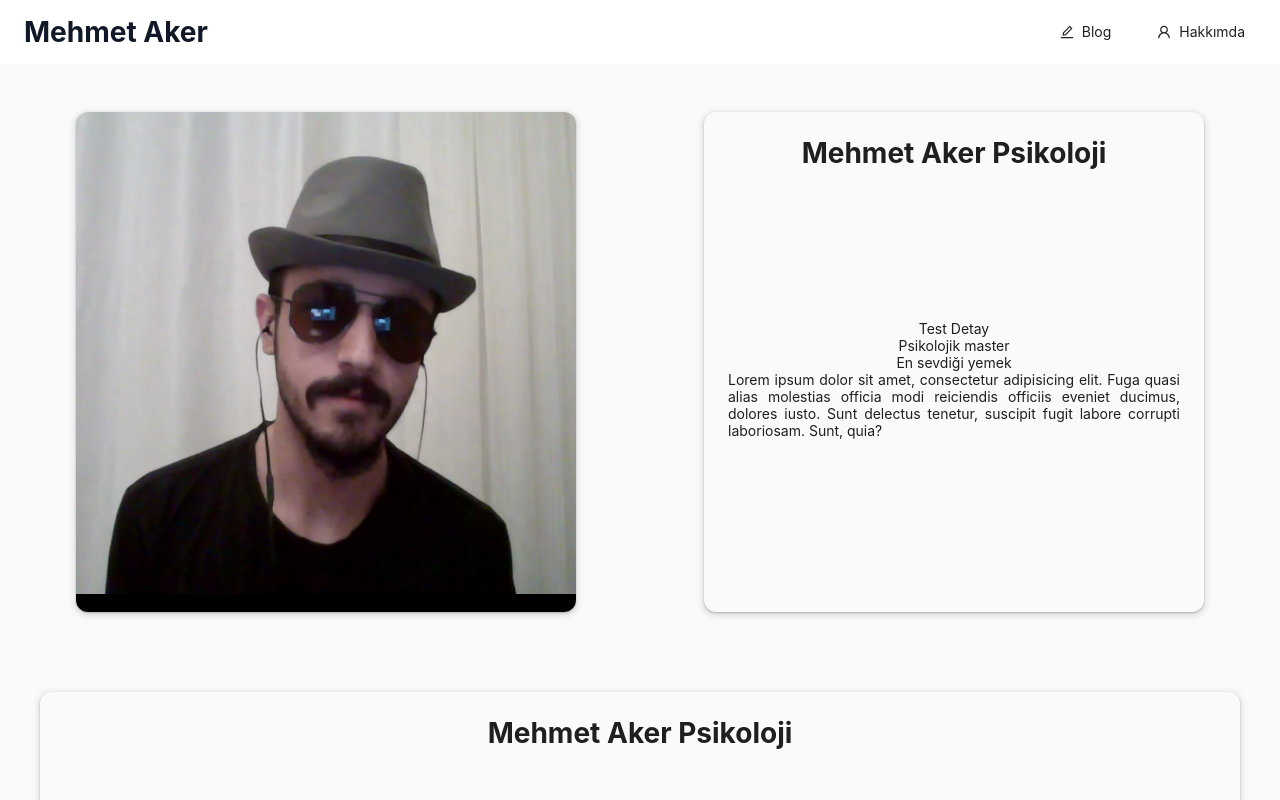
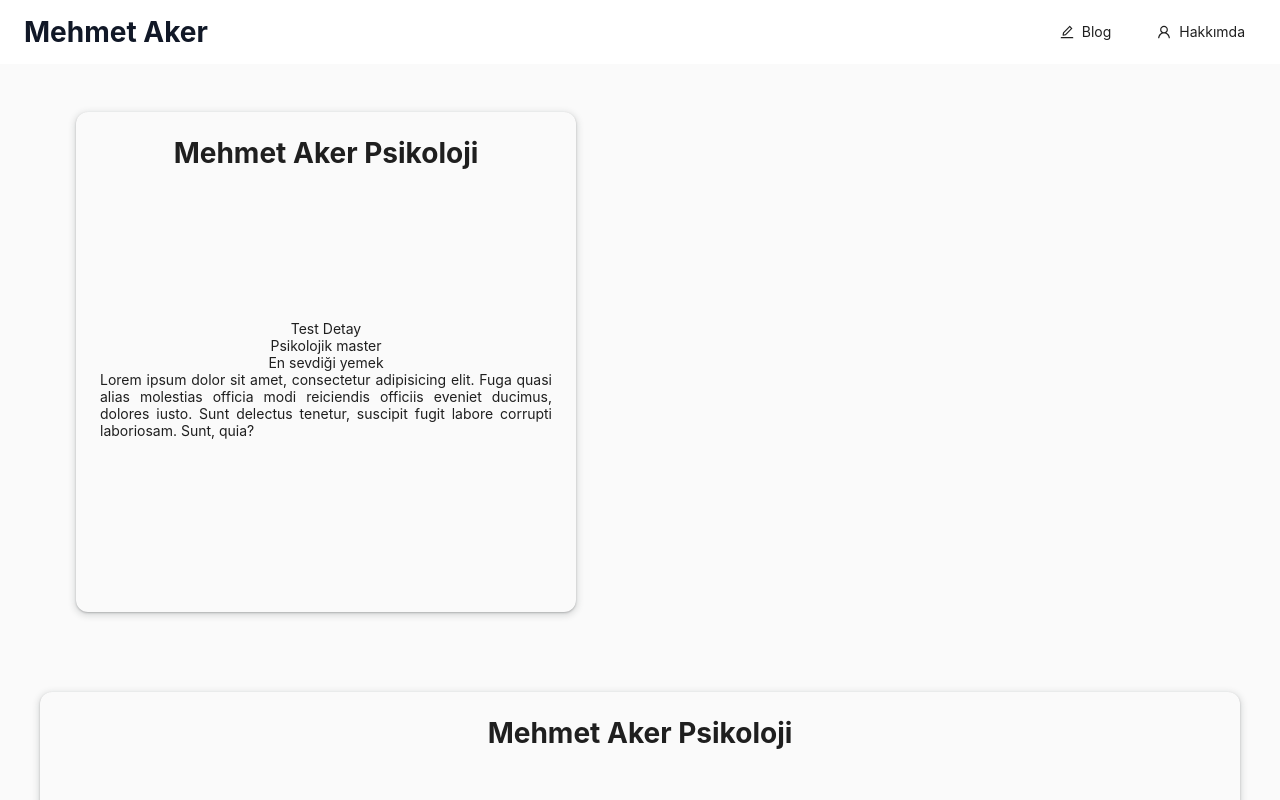
Before and after one commit to b-arslan/BlogSiteFrontend, a Next.js app: page /about in a window 1280 px wide. Shown: the top 800 px of the page. Built offline with nearby package versions, Linux system fonts and the light colour scheme.

Commit message:
profile picture removed

```diff
--- a/app/about/page.tsx
+++ b/app/about/page.tsx
@@ -30,9 +30,9 @@ const About = () => {
 
             <Content className={styles.content}>
                 <Row style={{ height: '100%' }}>
-                    <Col span={12} style={{ height: '100%', display: 'flex', alignItems: 'center', justifyContent: 'center' }}>
+                    {/* <Col span={12} style={{ height: '100%', display: 'flex', alignItems: 'center', justifyContent: 'center' }}>
                         <Image src={ProfileImg} alt='profile image' className={styles.myImg} />
-                    </Col>
+                    </Col> */}
 
                     <Col span={12} style={{ height: '100%', display: 'flex', alignItems: 'center', justifyContent: 'center', flexDirection: 'column' }}>
                         <div className={styles.myImg} style={{ display: 'flex', flexDirection: 'column', alignItems: 'center', position: 'relative' }}>
```
